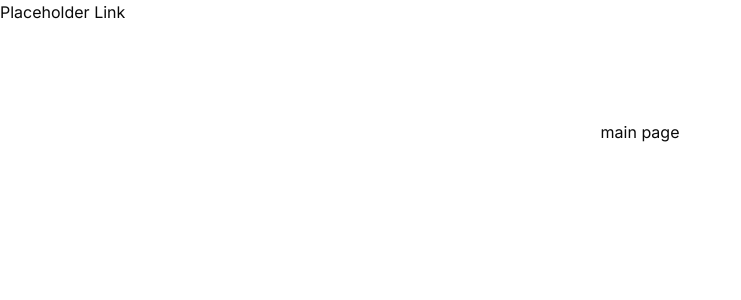
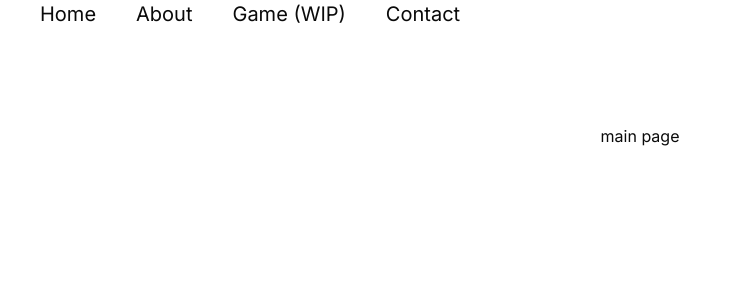
Before and after one commit to availe/Personal-Website-V2, a Next.js app: page / in a window 1280 px wide. Shown: the top 300 px of the page, without its empty margins (0-741 px from the left). Built offline with nearby package versions, Linux system fonts and the light colour scheme.

Commit message:
navigation links

```diff
--- /dev/null
+++ b/src/components/nav-bar-list-item.tsx
@@ -0,0 +1,29 @@
+import Link from "next/link";
+
+interface NavbarListItemProps {
+  href: string;
+  text: string;
+  isMobileMenu?: boolean;
+  isActive: boolean;
+  onItemClick?: () => void;
+}
+
+const NavbarListItem = ({
+  href,
+  text,
+  isMobileMenu,
+  isActive,
+  onItemClick,
+}: NavbarListItemProps) => {
+  const itemClass = `text-xl ${isActive && isMobileMenu ? "font-semibold" : ""} ${isMobileMenu ? "" : " ml-10 hover:border-b text-xl"}`
+
+  return (
+    <li className={itemClass} onClick={onItemClick}>
+      <Link href={href}>
+        {text}
+      </Link>
+    </li>
+  );
+};
+
+export default NavbarListItem;
--- a/src/components/nav-bar.tsx
+++ b/src/components/nav-bar.tsx
@@ -3,15 +3,30 @@
 import { useMediaQuery } from "@/hooks/use-media-query";
 import { Drawer, DrawerContent, DrawerTrigger } from "./ui/drawer";
 import { MenuIcon, XIcon } from "lucide-react";
+import NavbarListItem from "./nav-bar-list-item";
+import { usePathname, useRouter } from 'next/navigation';
+
 
 export default function NavBar() {
   const isDesktop = useMediaQuery("(min-width: 768px)");
+  const router = useRouter();
+  const pathname = usePathname();
+
+  const navDict = [
+    { href: "/", text: "Home" },
+    { href: "/about", text: "About" },
+    { href: "/game", text: "Game (WIP)" },
+    // { href: "/data", text: "Data Science" },
+    { href: "/contact", text: "Contact" },
+  ];
 
   return (
     <nav className="relative">
       {isDesktop ? (
-        <ul>
-          <li>Placeholder Link</li>
+        <ul className="flex flex-row">
+            {navDict.map(({ href, text }, index) => (
+              <NavbarListItem key={index} href={href} text={text} isActive={pathname === href} />
+            ))}
         </ul>
       ) : (
         <Drawer direction="right">
@@ -22,6 +37,11 @@ export default function NavBar() {
             <DrawerTrigger className="absolute right-0 top-0 p-4">
               <XIcon />
             </DrawerTrigger>
+            <ul className="pt-10">
+            {navDict.map(({ href, text }, index) => (
+              <NavbarListItem key={index} href={href} text={text} isActive={pathname === href} />
+            ))}
+        </ul>
           </DrawerContent>
         </Drawer>
       )}
```
